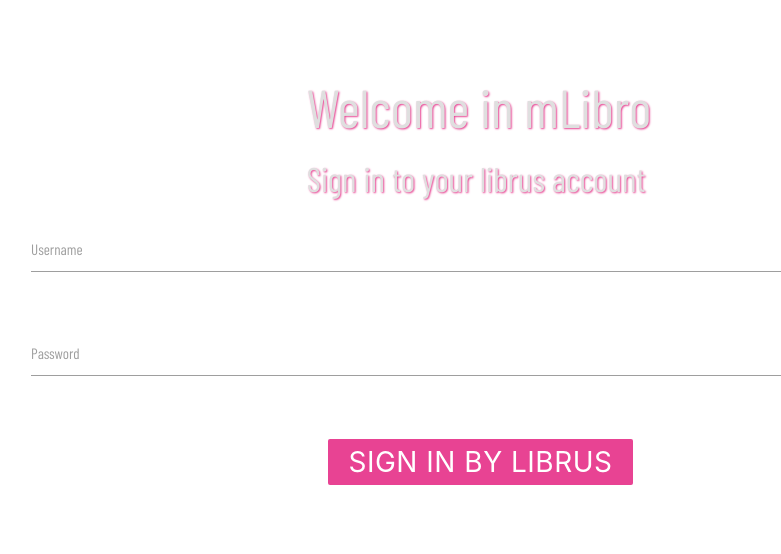
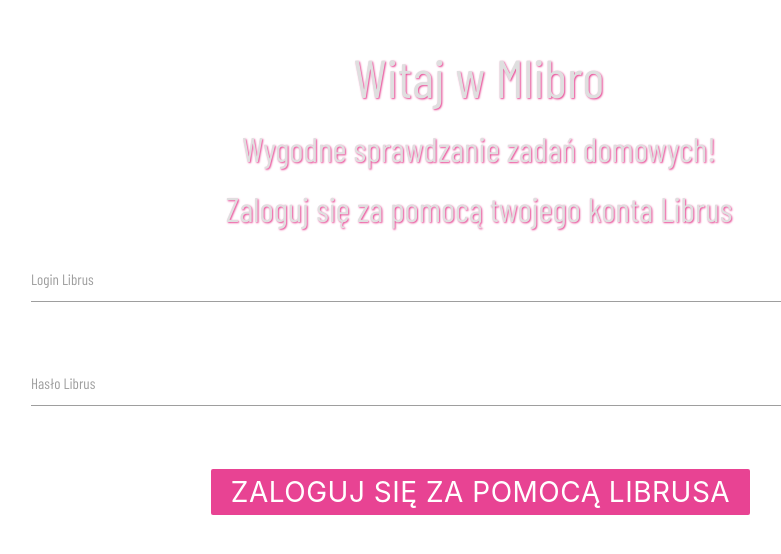
Before and after one commit to mLingoTeam/mLibroApp, a React (Create React App) app in the folder mlibro/: page / in a window 1280 px wide. Shown: the part 136-690 px from the top of the page, without its empty margins (161-942 px from the left). Built offline with nearby package versions, Linux system fonts and the light colour scheme; a web font is replaced by a local one.

Commit message:
Change text to polish and fix bugs with log out

```diff
--- a/mlibro/src/App.css
+++ b/mlibro/src/App.css
@@ -83,6 +83,9 @@
   justify-content: center;
   align-items: center;
 }
+.formular--container h4, .formular--container h2{
+  text-align: center;
+}
 input[type=text]:focus{
   border-bottom: 1px solid #e84393 !important;
   -webkit-box-shadow: 0 1px 0 0 solid #e84393 !important;
--- a/mlibro/src/components/Header.js
+++ b/mlibro/src/components/Header.js
@@ -16,7 +16,6 @@
             await localStorage.removeItem('status');
             await localStorage.removeItem('today');
             await localStorage.removeItem('all');
-            this.props.history.push("/");
             window.location.reload();
         }
     }
@@ -34,20 +33,20 @@
                         <Link to="/" className="brand-logo">mLibro</Link>
                         <a href="#" data-target="mobile-demo" className="sidenav-trigger" onClick={this.show}><FaHamburger/></a>
                         <ul className="right hide-on-med-and-down">
-                            <li><Link to="/today">Today</Link></li>
-                            <li><Link to="/zadania">All</Link></li>
+                            <li><Link to="/today">Dzisiejsze Zadania</Link></li>
+                            <li><Link to="/zadania">Wszystkie Zadania</Link></li>
                             <li><a href="https://github.com/mLingoTeam" target="blank">mLingo Team</a></li>
-                            <li><a className="signout tooltipped active" data-tooltip="Remember to log out!" onClick={this.clearStorage}>Sign out</a></li>
+                            <li><a className="signout tooltipped active" data-tooltip="Remember to log out!" onClick={this.clearStorage}>Wyloguj się</a></li>
                         </ul>
                         </div>
                     </nav>
 
                     <ul className="sidenav" id="mobile-demo">
                             <li><a className="sidenav-close"><FaHamburger onClick={this.show}/></a></li>
-                            <li><Link to="/today">Today</Link></li>
-                            <li><Link to="/zadania">All</Link></li>
+                            <li><Link to="/today">Dzisiejsze Zadania</Link></li>
+                            <li><Link to="/zadania">Wszystkie Zadania</Link></li>
                             <li><a href="https://github.com/mLingoTeam" target="blank">mLingo Team</a></li>
-                            <li><a className="signout "onClick={this.clearStorage}>Sign out</a></li>
+                            <li><a className="signout "onClick={this.clearStorage}>Wyloguj się</a></li>
 
 
                     </ul>
--- a/mlibro/src/pages/Formular.js
+++ b/mlibro/src/pages/Formular.js
@@ -82,8 +82,9 @@
                     this.state.loading === true ?<div className="formular--container col m12"> <FaCog className="spin"/> </div>:
                 <div className="formular--container col m12">
                     <div>
-                    <h2>Welcome in mLibro</h2>
-                    <h4>Sign in to your librus account</h4>
+                    <h2>Witaj w Mlibro</h2>
+                    <h4>Wygodne sprawdzanie zadań domowych!</h4>
+                    <h4>Zaloguj się za pomocą twojego konta Librus</h4>
                     </div>
                     <div className="container col m12">
                         <div className="row">
@@ -91,19 +92,19 @@
                                 <div className="row">
                                     <div className="input-field col s12">
                                     <input id="username" type="text" className="validate" name="username" value={this.state.username} onChange={this.handleChange}/>
-                                    <label for="username">Username</label>
+                                    <label for="username">Login Librus</label>
                                 </div>
                             </div>
                             <div className="row">
                                 <div className="input-field col s12">
                                     <input id="password" type="password" className="validate" name="password" value={this.state.password} onChange={this.handleChange}/>
-                                    <label for="password">Password</label>
+                                    <label for="password">Hasło Librus</label>
                                 </div>
                             </div>
                             </form>
                         </div>
                     </div>
-                    <button className="button-mlibro" onClick={this.loginSystem}>Sign in by librus</button>
+                    <button className="button-mlibro" onClick={this.loginSystem}>Zaloguj się za pomocą Librusa</button>
                 </div>
              }
         </div>
--- a/mlibro/src/pages/Mainpage.js
+++ b/mlibro/src/pages/Mainpage.js
@@ -6,17 +6,19 @@
 
     constructor(props){
         super(props);
-        if(!localStorage.getItem("status")){
-            this.props.history.push("/")
-        }
     }
 
     render(){
+        if(!localStorage.getItem("status")){
+            this.props.history.push("/")
+            return <div>you logged out, refresh the page if you see this</div>;
+        }
+        const tasks = [ ...JSON.parse(localStorage.getItem("today")), ...JSON.parse(localStorage.getItem("all"))];
         return(
             <Layout history={this.props.history}>
                 <div className="row">
                 {
-                JSON.parse(localStorage.getItem("all")).map(
+                tasks.map(
                 (element) => {
                     return (
                             <TaskCard props={element}/>
--- a/mlibro/src/pages/Taskpage.js
+++ b/mlibro/src/pages/Taskpage.js
@@ -31,6 +31,7 @@
 
     if(!localStorage.getItem("status")){
         this.props.history.push("/")
+        return <div>you logged out, refresh the page if you see this</div>;
     }
 
        return ( this.state.loading === true  ? (
--- a/mlibro/src/pages/Todaypage.js
+++ b/mlibro/src/pages/Todaypage.js
@@ -4,14 +4,16 @@
 
 class Todaypage extends React.Component {
 
-    constructor(){
-        super();
-        if(!localStorage.getItem("status")){
-            this.props.history.push("/")
-        }
+    constructor(props){
+        super(props);
+
     }
 
     render(){
+        if(!localStorage.getItem("status")){
+            this.props.history.push("/")
+            return <div>you logged out, refresh the page if you see this</div>;
+        }
         return(
             <Layout>
                 <div className="row">
```
